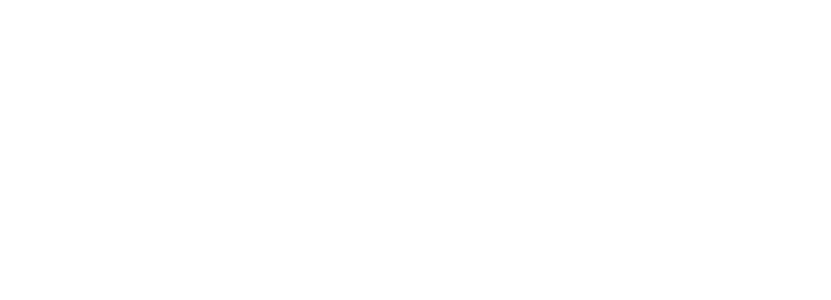
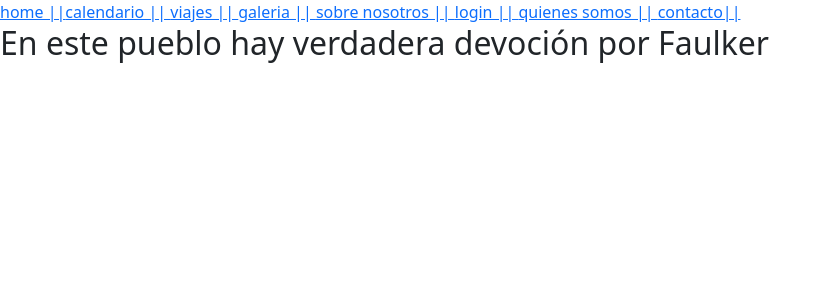
Before and after one commit to Manu-Estrada/Grupo-de-Baile, a Vue app in the folder src/main/frontend/: page /login in a window 1280 px wide. Before the commit this address had no page. Shown: the top 300 px of the page, without its empty margins (0-831 px from the left). Built offline with nearby package versions, Linux system fonts and the light colour scheme.

Commit message:
rutas completadas

```diff
--- a/src/main/frontend/src/App.vue
+++ b/src/main/frontend/src/App.vue
@@ -3,6 +3,17 @@
 
 </script>
 <template>
+  <router-link to="/">home ||</router-link>
+  <router-link to="/calendario">calendario || </router-link>
+  <router-link to="/viajes">viajes || </router-link>
+  <router-link to="/galeria">galeria || </router-link>
+  <router-link to="/sobrenosotros">sobre nosotros || </router-link>
+  <router-link to="/login">login || </router-link>
+  <router-link to="/quienessomos">quienes somos || </router-link>
+  <router-link to="/contacto">contacto|| </router-link>
+
+
+
 
 
   <RouterView />
--- a/src/main/frontend/src/router/index.js
+++ b/src/main/frontend/src/router/index.js
@@ -29,6 +29,21 @@
       name: 'aboutus',
       component: () => import('../views/AboutUsView.vue')
     },
+    {
+      path: '/quienessomos',
+      name: 'whowweare',
+      component: () => import('../views/WhoWeAreView.vue')
+    },
+    {
+      path: '/contacto',
+      name: 'contact',
+      component: () => import('../views/FormContactView.vue')
+    },
+    {
+      path: '/login',
+      name: 'login',
+      component: () => import('../views/FormLoginView.vue')
+    },
   ]
 })
 
--- /dev/null
+++ b/src/main/frontend/src/views/FormContactView.vue
@@ -0,0 +1,9 @@
+<script setup>
+
+</script>
+
+<template>
+  <main>
+   <h1>Contactame con tacto</h1>
+  </main>
+</template>
--- a/src/main/frontend/src/views/TravelsView.vue
+++ b/src/main/frontend/src/views/FormLoginView.vue
@@ -1,2 +1,2 @@
 <script setup></script>
-<template> <h2>En este pueblo hay verdadera devoción por Foulker</h2></template>
+<template> <h2>En este pueblo hay verdadera devoción por Faulker</h2></template>
--- a/src/main/frontend/src/views/HomeView.vue
+++ b/src/main/frontend/src/views/HomeView.vue
@@ -4,6 +4,6 @@
 
 <template>
   <main>
-
+    <img src="https://www.infojobs.net/ficha.foto?quina=60587ABF-E7F3-0921-59048C09E080349C" alt="yonih" />
   </main>
 </template>
--- /dev/null
+++ b/src/main/frontend/src/views/WhoWeAreView.vue
@@ -0,0 +1,9 @@
+<script setup>
+
+</script>
+
+<template>
+  <main>
+   <h5>PaNJOLIN</h5>
+  </main>
+</template>
```
Also changed, not shown: src/main/frontend/src/views/HowWeAreView.vue (deleted).
